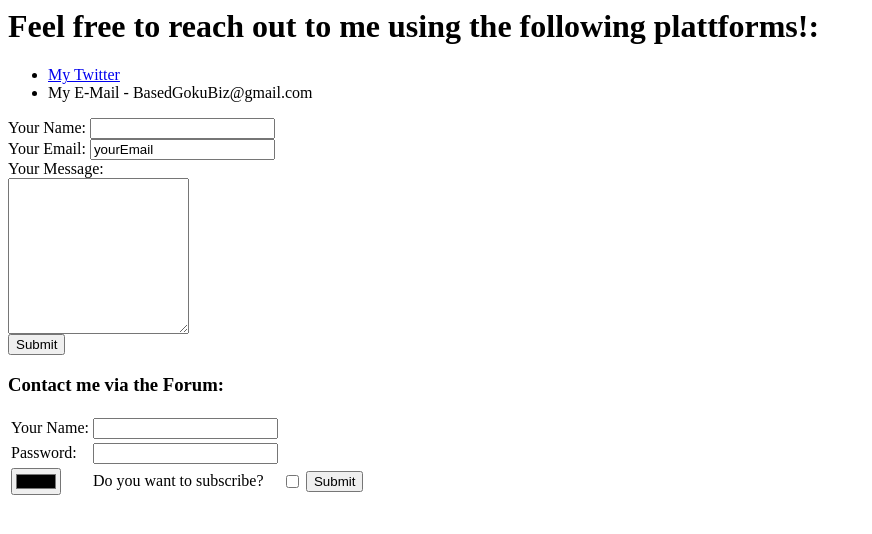
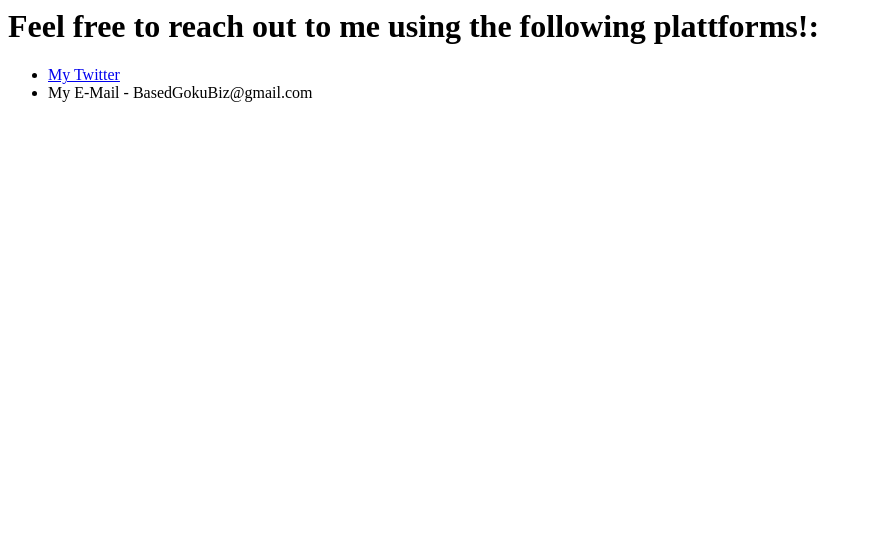
Before and after one commit to basedgoku/cv, a plain HTML site: page contactme.html in a window 1280 px wide. Shown: the whole page, without its empty margins (0-872 px from the left). Drawn offline with Linux system fonts and the light colour scheme.

Commit message:
contactme.html

```diff
--- a/contactme.html
+++ b/contactme.html
@@ -11,50 +11,6 @@
     <li><a href="https://twitter.com/FakeBasedGoku">My Twitter</a></li>
     <li>My E-Mail - BasedGokuBiz@gmail.com</li>
   </ul>
-
-
-
-
-<form action="mailto:joshuabuckle@gmx.de" method=post enctype="text/plain">
-  <label>Your Name:</label>
-  <input type="text" name="yourName"><br>
-  <label>Your Email:</label>
-  <input type="email" value=yourEmail><br>
-  <label for="">Your Message:</label><br>
-  <textarea name="yourMessage" rows="10" cols"30"></textarea><br>
-  <input type="submit"><br>
-</form>
-
-
-
-
-
-
-
-
-  <table>
-    <thead>
-      <h3>Contact me via the Forum:</h3>
-    </thead>
-    <tbody>
-      <tr>
-        <form>
-          <td><label>Your Name:</label></td>
-          <td><input type="text"></td>
-      </tr>
-      <tr>
-        <td><label>Password:</label></td>
-        <td> <input type="password"></td>
-      </tr>
-      <tr>
-        <td><input type="color"><br></td>
-        <td>Do you want to subscribe?</td>
-        <td><input type="checkbox"></td>
-        <td><input type="submit"></td>
-      </tr>
-
-    </tbody>
-  </table>
 </body>
 
 </html>
```
